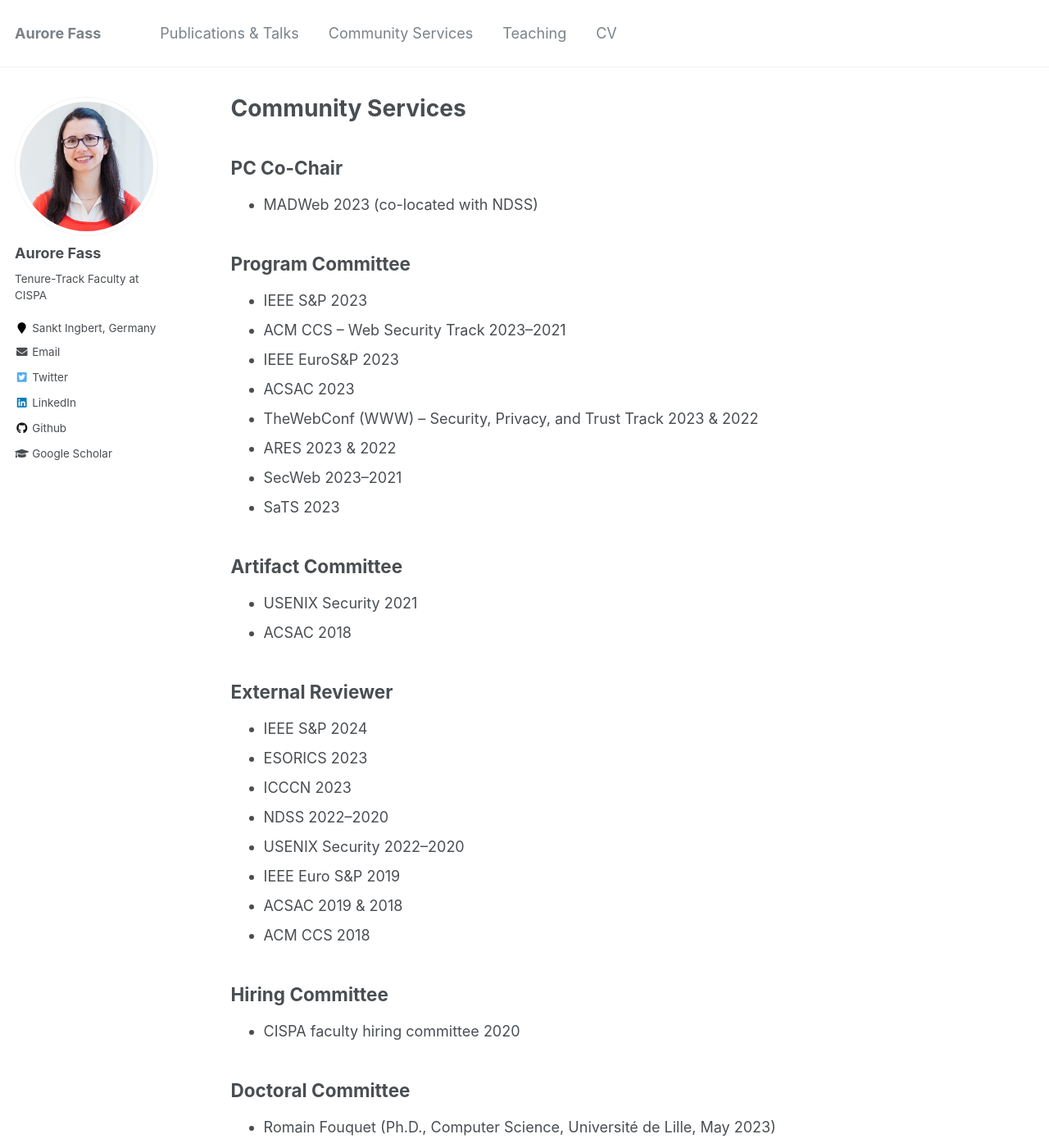
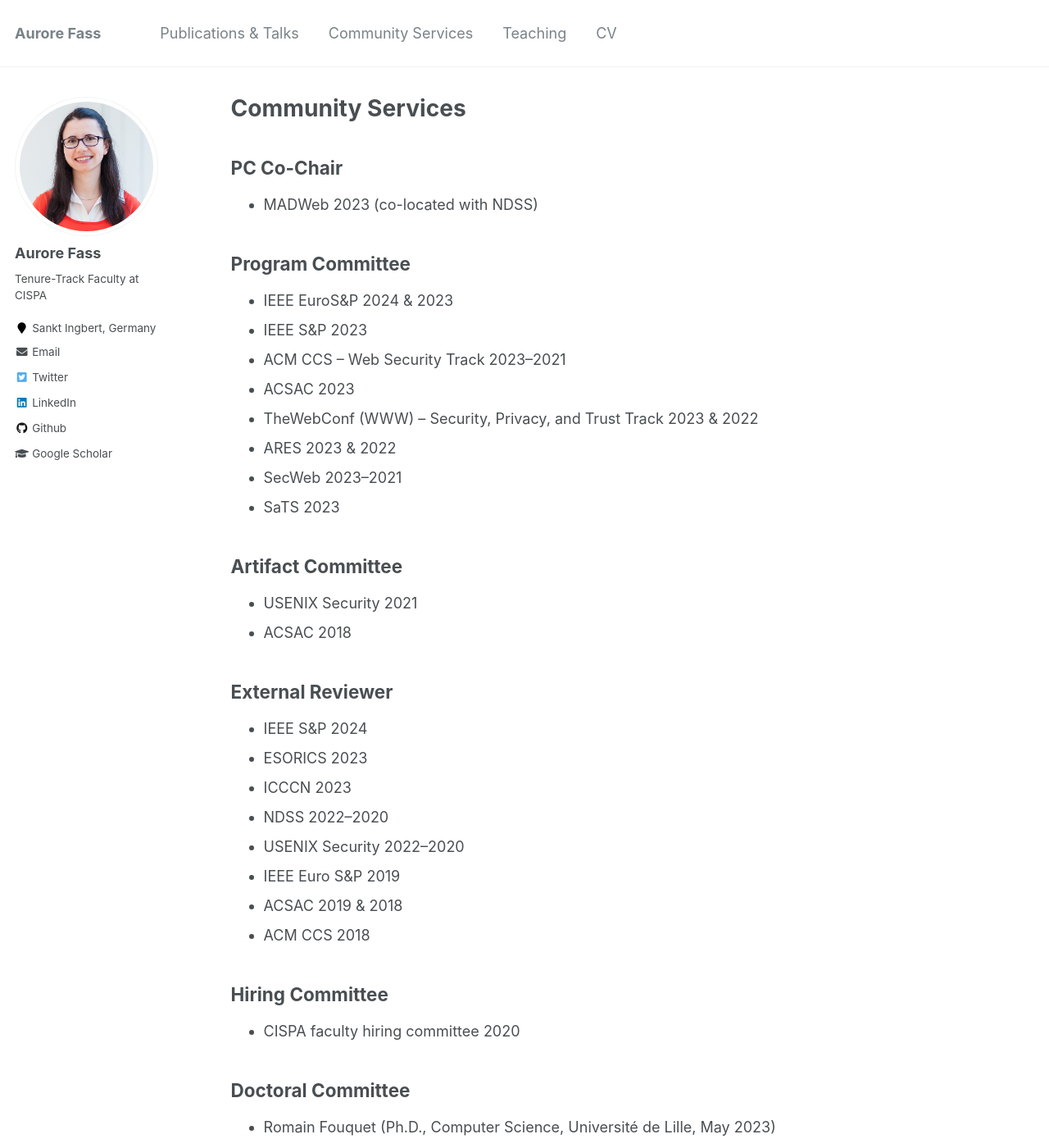
Before and after one commit to Aurore54F/aurore54f.github.io, a Jekyll site: the page built from _pages/services.md, in a window 1280 px wide and 1400 px high. Shown: the whole window at 82% size. Built offline with Jekyll 4.4.1, drawn with Linux system fonts in a browser that asks for light colours; some of the changed text lies outside the part shown.

Commit message:
Updated services

```diff
--- a/_pages/services.md
+++ b/_pages/services.md
@@ -14,9 +14,9 @@ author_profile: true
 
 ## Program Committee
 
+* IEEE EuroS&P 2024 & 2023
 * IEEE S&P 2023
 * ACM CCS -- Web Security Track 2023--2021
-* IEEE EuroS&P 2023
 * ACSAC 2023
 * TheWebConf (WWW) -- Security, Privacy, and Trust Track 2023 & 2022
 * ARES 2023 & 2022
```
Also changed, not shown: other parts of _pages/services.md (+1 -1 lines).
